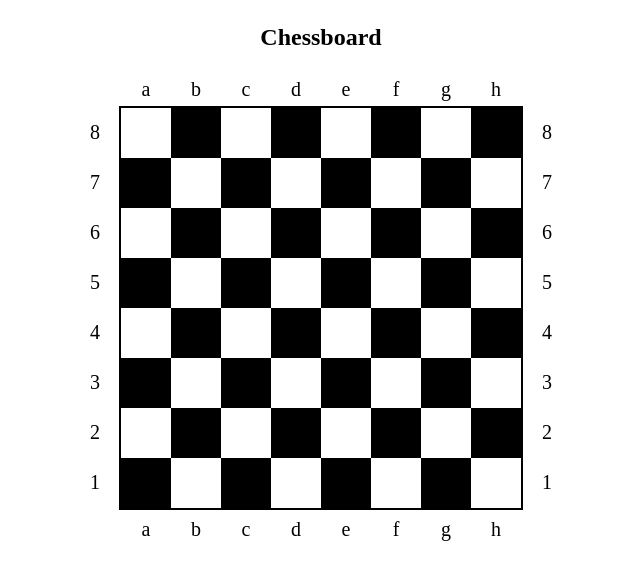
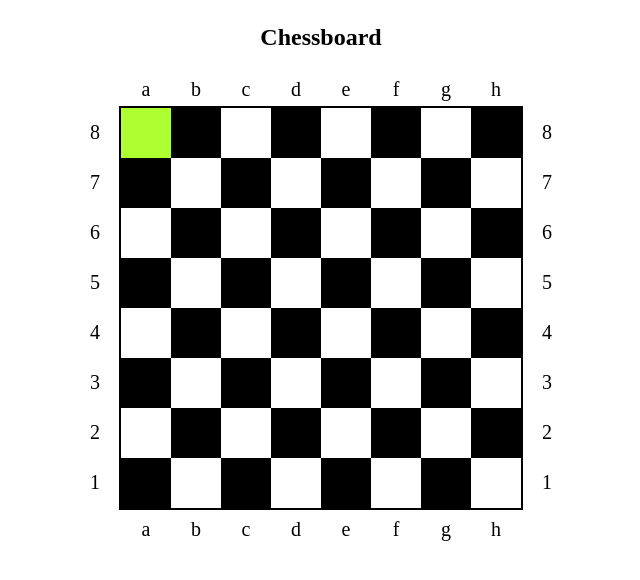
Before and after one commit to miko-200/Sachovnica, a website: page index.html in a window 1280 px wide. In both pictures the pointer is over the element 465 px from the left and 133 px from the top of the page. Shown: the whole page, without its empty margins (319-959 px from the left). Drawn offline with Linux system fonts and the light colour scheme.

Commit message:
Added basic hover effect showing when you are hovering over a tile

```diff
--- a/style.css
+++ b/style.css
@@ -74,6 +74,11 @@
 .tile {
     width: calc(400px / 8);
     height: calc(400px / 8);
+    transition: background-color 0.2s ease;
+}
+
+.tile:hover {
+    background-color: greenyellow;
 }
 
 .black-tile {
```
